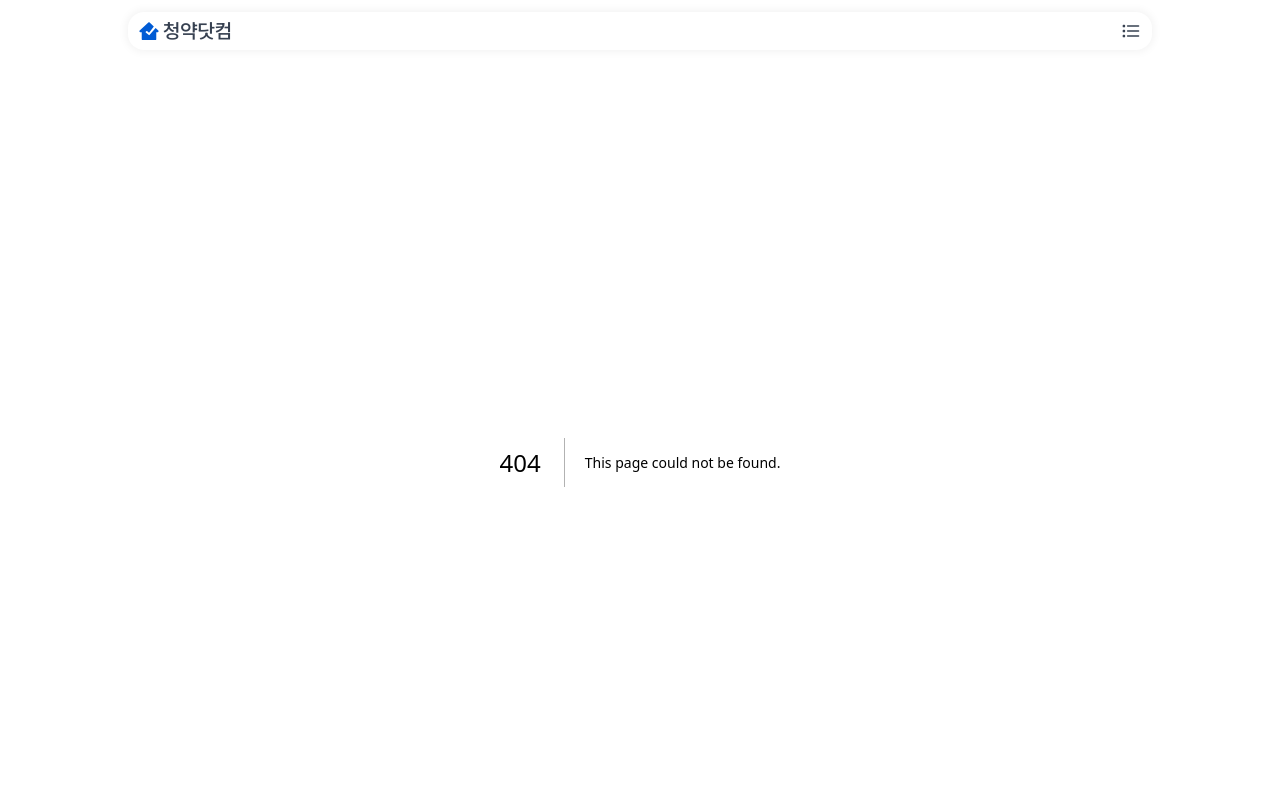
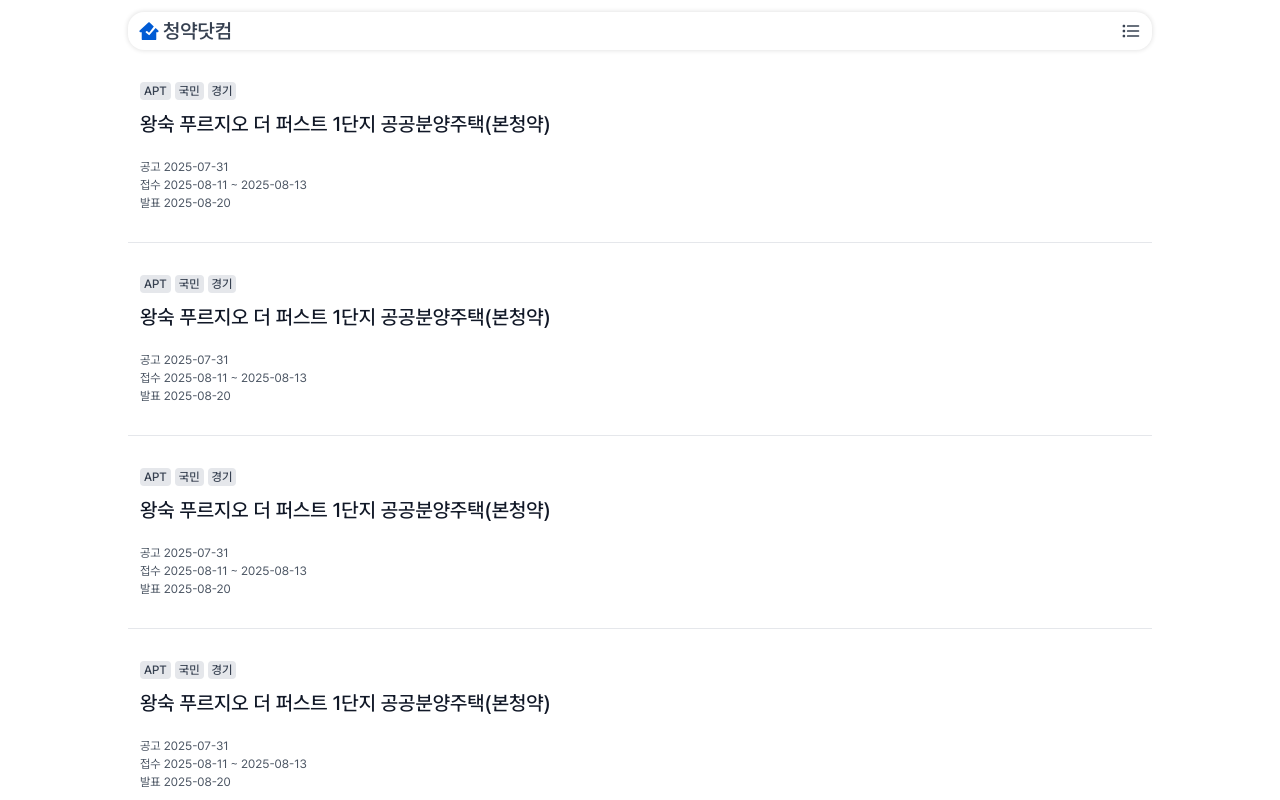
Before and after one commit to cheongyak-com/client.v2, a Next.js app: page /list in a window 1280 px wide. Before the commit this address had no page. Shown: the top 800 px of the page. Built offline with nearby package versions, Linux system fonts and the light colour scheme.

Commit message:
feat: 청약 리스트 마크업

```diff
--- a/src/app/_component/layout/Header/index.module.css
+++ b/src/app/_component/layout/Header/index.module.css
@@ -7,7 +7,7 @@
   position: sticky;
   top: 12px;
   background-color: var(--white-alpha-1000);
-  box-shadow: 0 0 8px 2px var(--black-alpha-50);
+  box-shadow: 0 0 4px 1px var(--black-alpha-100);
   width: 100%;
   max-width: 95dvw;
   margin: 12px auto 0;
--- a/src/app/_component/layout/Header/index.tsx
+++ b/src/app/_component/layout/Header/index.tsx
@@ -33,7 +33,7 @@ export const Header = () => {
       <nav className={styles['navigation']}>
         <ul className={styles['navigation__list']}>
           <li>
-            <Button variant="tertiary" href="/">
+            <Button variant="tertiary" href="/list">
               <List width={20} height={20} alt="List" />
             </Button>
           </li>
--- a/src/app/globals.css
+++ b/src/app/globals.css
@@ -43,5 +43,5 @@ a {
 
 #layout__main {
   flex: 1;
-  padding-top: 12px;
+  padding-top: 20px;
 }
--- /dev/null
+++ b/src/app/list/_component/ListItem/index.module.css
@@ -0,0 +1,51 @@
+.wrapper {
+  display: grid;
+  grid-template-columns: auto 1fr;
+  gap: 16px;
+
+  & + & {
+    padding-top: 20px;
+    border-top: 1px solid var(--gray-200);
+  }
+}
+
+.content {
+  padding: 12px;
+  display: grid;
+  grid-template-rows: 1fr auto;
+  gap: 24px;
+}
+
+.header {
+  display: grid;
+  grid-template-rows: auto 1fr;
+  gap: 12px;
+}
+
+.tags {
+  display: flex;
+  flex-wrap: wrap;
+  gap: 4px;
+}
+
+.tag {
+  padding: 2px 4px;
+  background-color: var(--gray-200);
+  border-radius: 4px;
+  font-size: 12px;
+  font-weight: 500;
+  color: var(--gray-700);
+}
+
+.title {
+  font-size: 20px;
+  font-weight: 500;
+  color: var(--gray-900);
+}
+
+.info {
+  display: grid;
+  gap: 4px;
+  font-size: 12px;
+  color: var(--gray-600);
+}
--- /dev/null
+++ b/src/app/list/_component/ListItem/index.tsx
@@ -0,0 +1,23 @@
+import styles from './index.module.css';
+
+export const ListItem = () => {
+  return (
+    <div className={styles.wrapper}>
+      <div className={styles.content}>
+        <div className={styles.header}>
+          <div className={styles.tags}>
+            <p className={styles.tag}>APT</p>
+            <p className={styles.tag}>국민</p>
+            <p className={styles.tag}>경기</p>
+          </div>
+          <h3 className={styles.title}>왕숙 푸르지오 더 퍼스트 1단지 공공분양주택(본청약)</h3>
+        </div>
+        <div className={styles.info}>
+          <p>공고 2025-07-31</p>
+          <p>접수 2025-08-11 ~ 2025-08-13</p>
+          <p>발표 2025-08-20</p>
+        </div>
+      </div>
+    </div>
+  );
+};
--- /dev/null
+++ b/src/app/list/page.module.css
@@ -0,0 +1,4 @@
+.wrapper {
+  display: grid;
+  gap: 20px;
+}
--- /dev/null
+++ b/src/app/list/page.tsx
@@ -0,0 +1,12 @@
+import { ListItem } from './_component/ListItem';
+import styles from './page.module.css';
+
+export default function List() {
+  return (
+    <div className={styles.wrapper}>
+      {[...Array(30)].map((_, index) => (
+        <ListItem key={index} />
+      ))}
+    </div>
+  );
+}
```
Also changed, not shown: public/images/favicon.svg (renamed from public/favicon.svg), public/images/placeholder.svg (added).
